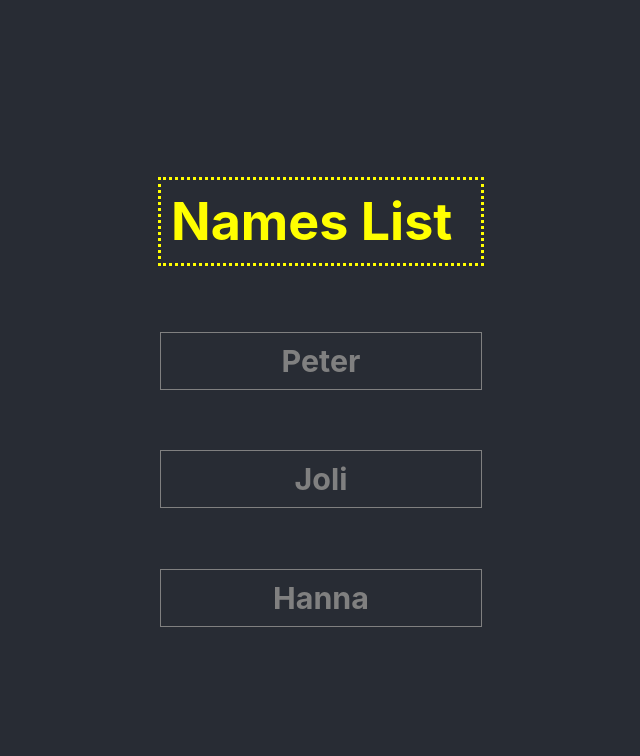
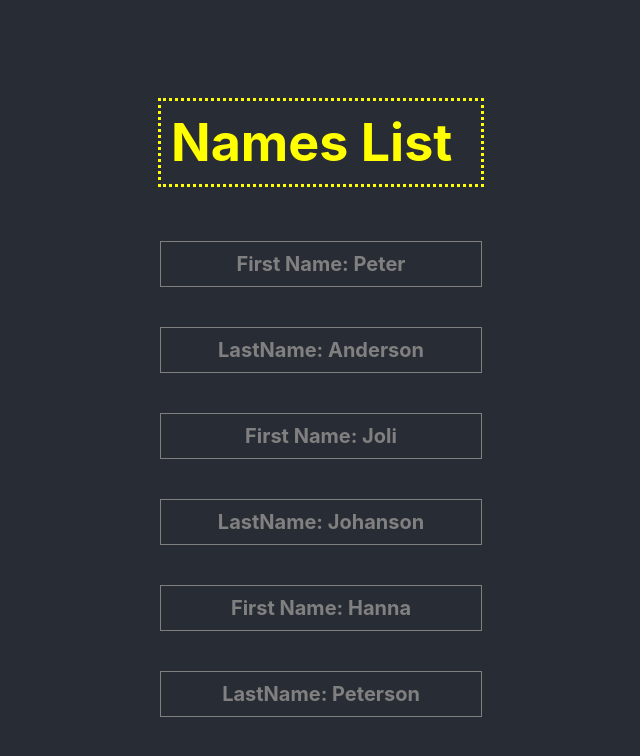
Before and after one commit to baraabd/React-Hooks, a React (Create React App) app: page / in a window 1280 px wide. Shown: the top 756 px of the page, without its empty margins (319-959 px from the left). Built offline with nearby package versions, Linux system fonts and the light colour scheme.

Commit message:
Use Fragment with empty tags

```diff
--- a/src/App.jsx
+++ b/src/App.jsx
@@ -7,9 +7,9 @@ function App() {
     <div>
       <header className="App-header">
         <h1 className="nameStyle nameTagTitle">Names List</h1>
-        <NameTag >Peter</NameTag>
-        <NameTag >Joli</NameTag>
-        <NameTag >Hanna</NameTag>
+        <NameTag firstName="Peter" lastName="Anderson"></NameTag>
+        <NameTag firstName="Joli" lastName="Johanson"></NameTag>
+        <NameTag firstName="Hanna" lastName="Peterson"></NameTag>
 
       </header>
     </div>
--- a/src/components/nameTag.jsx
+++ b/src/components/nameTag.jsx
@@ -5,13 +5,19 @@ const nameStyle = {
     color: "gray",
     border: "1px solid gray",
     width: "300px",
-    padding: "10px"
+    padding: "10px",
+    fontSize: "20px",
+    textAlign: "center"
+
 }
 const NameTag = (props) => {
     return (
-        <div className="App">
-          <h3 style={nameStyle}>{props.children}</h3>
-      </div>
+        <>
+
+          <h3 style={nameStyle}>First Name: {props.firstName}</h3>
+          <h3 style={nameStyle}>LastName: {props.lastName}</h3>
+
+      </>
     );
 };
 
```
